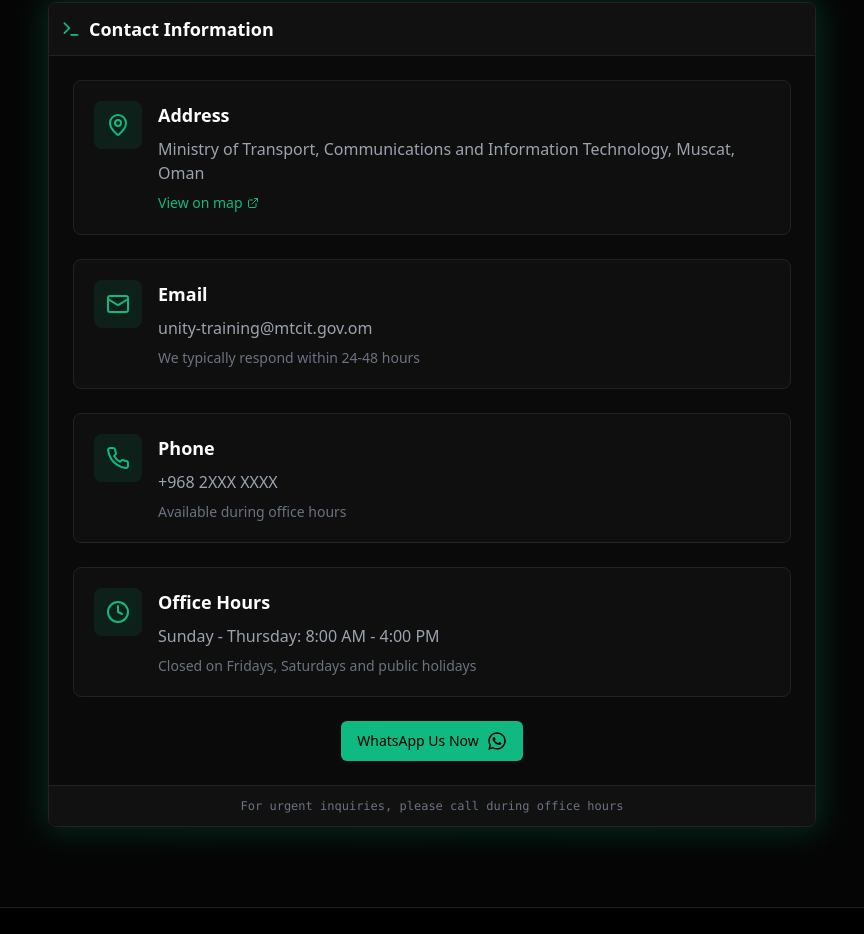
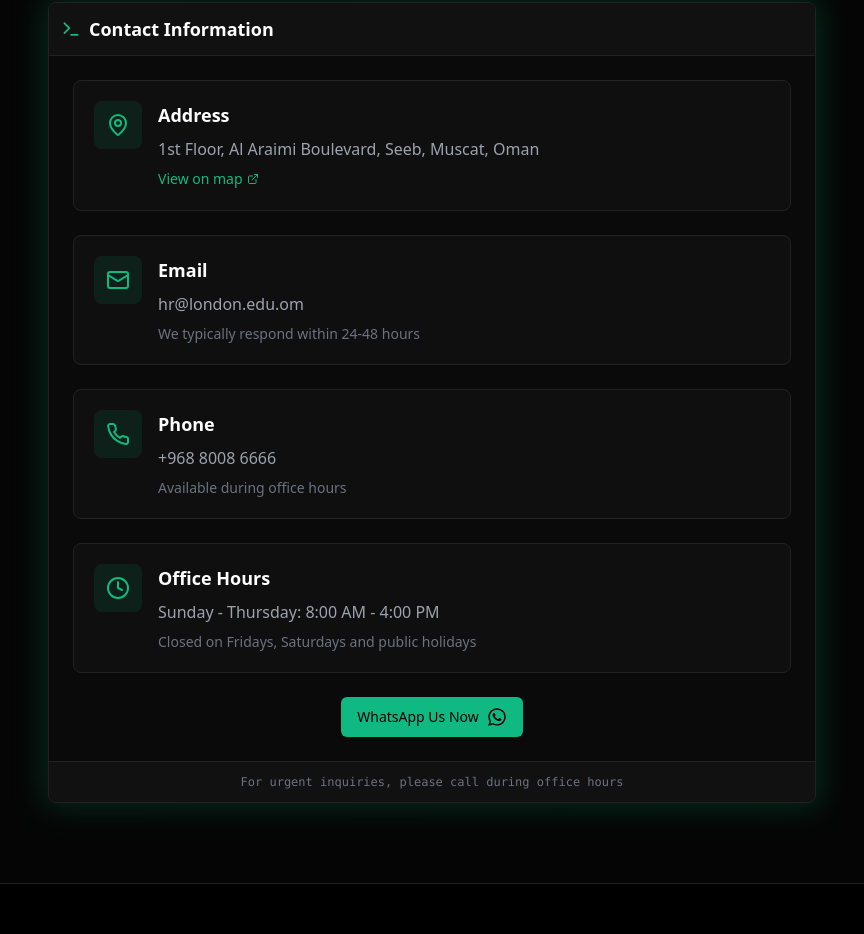
Before and after one commit to theuntitled95/unity-dev-landing-website, a Next.js app: page / in a window 1280 px wide. Shown: the part 6268-7202 px from the top of the page, without its empty margins (208-1072 px from the left). Built offline with nearby package versions, Linux system fonts and the light colour scheme; a web font is replaced by a local one.

Commit message:
contact info fix

```diff
--- a/components/contact.tsx
+++ b/components/contact.tsx
@@ -56,11 +56,11 @@ export function Contact({language}: ContactUsProps) {
                       </h3>
                       <p className="text-gray-400">
                         {language === "en"
-                          ? "Ministry of Transport, Communications and Information Technology, Muscat, Oman"
-                          : "وزارة النقل والاتصالات وتكنولوجيا المعلومات، مسقط، عمان"}
+                          ? "1st Floor, Al Araimi Boulevard, Seeb, Muscat, Oman"
+                          : "الطابق الأول، بوليفارد العريمي، السيب، مسقط، عمان"}
                       </p>
                       <a
-                        href="https://maps.google.com/?q=Ministry+of+Transport+Communications+and+Information+Technology+Muscat+Oman"
+                        href="https://maps.app.goo.gl/hgtoug29QwPNszyY8"
                         target="_blank"
                         rel="noopener noreferrer"
                         className="inline-flex items-center gap-1 text-emerald-500 hover:underline mt-2 text-sm"
@@ -81,10 +81,10 @@ export function Contact({language}: ContactUsProps) {
                       </h3>
                       <p className="text-gray-400">
                         <a
-                          href="mailto:unity-training@mtcit.gov.om"
+                          href="mailto:hr@london.edu.om"
                           className="hover:text-emerald-500 transition-colors"
                         >
-                          unity-training@mtcit.gov.om
+                          hr@london.edu.om
                         </a>
                       </p>
                       <p className="text-gray-500 text-sm mt-2">
@@ -105,10 +105,10 @@ export function Contact({language}: ContactUsProps) {
                       </h3>
                       <p className="text-gray-400">
                         <a
-                          href="tel:+9682XXXXXXX"
+                          href="tel:+96880086666"
                           className="hover:text-emerald-500 transition-colors"
                         >
-                          +968 2XXX XXXX
+                          +968 8008 6666
                         </a>
                       </p>
                       <p className="text-gray-500 text-sm mt-2">
```
